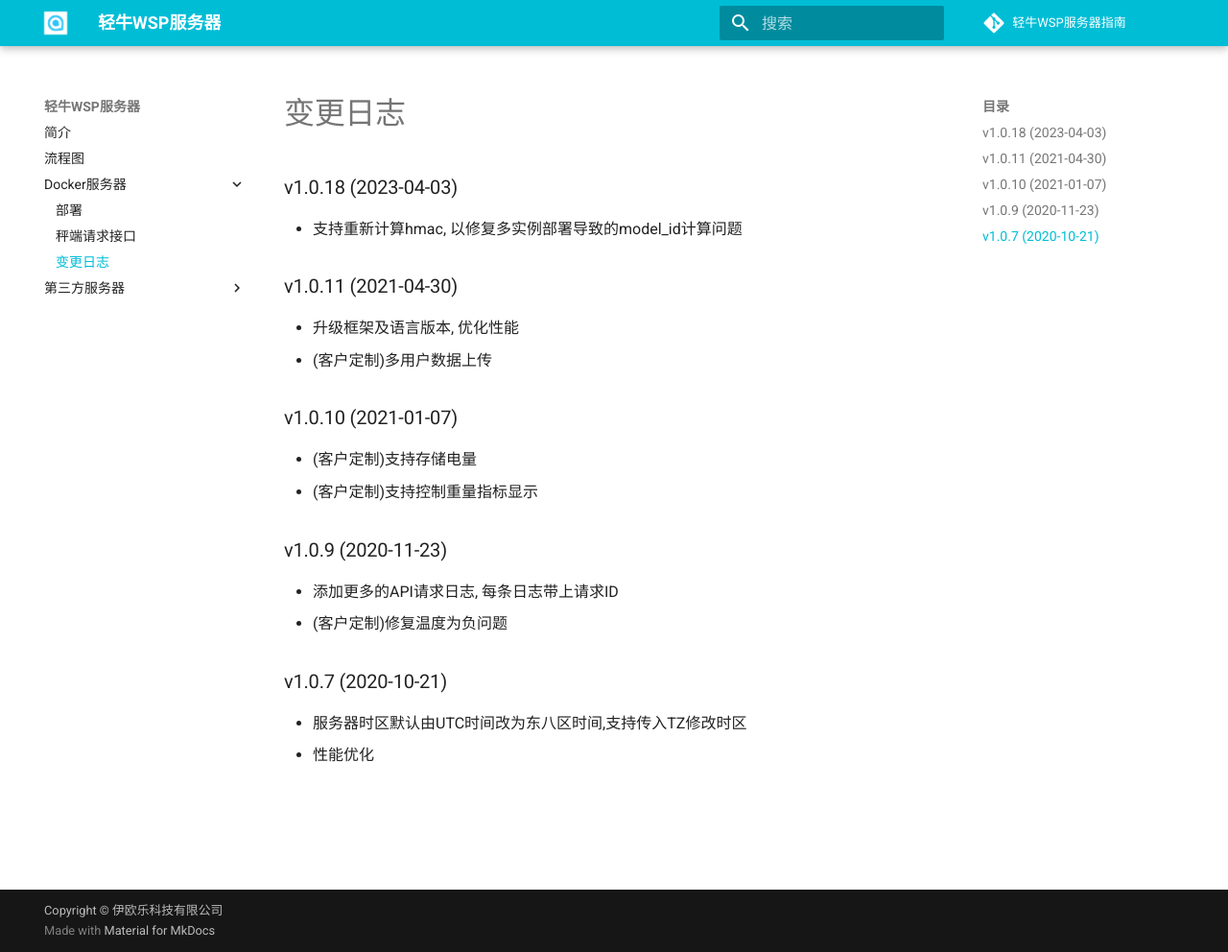
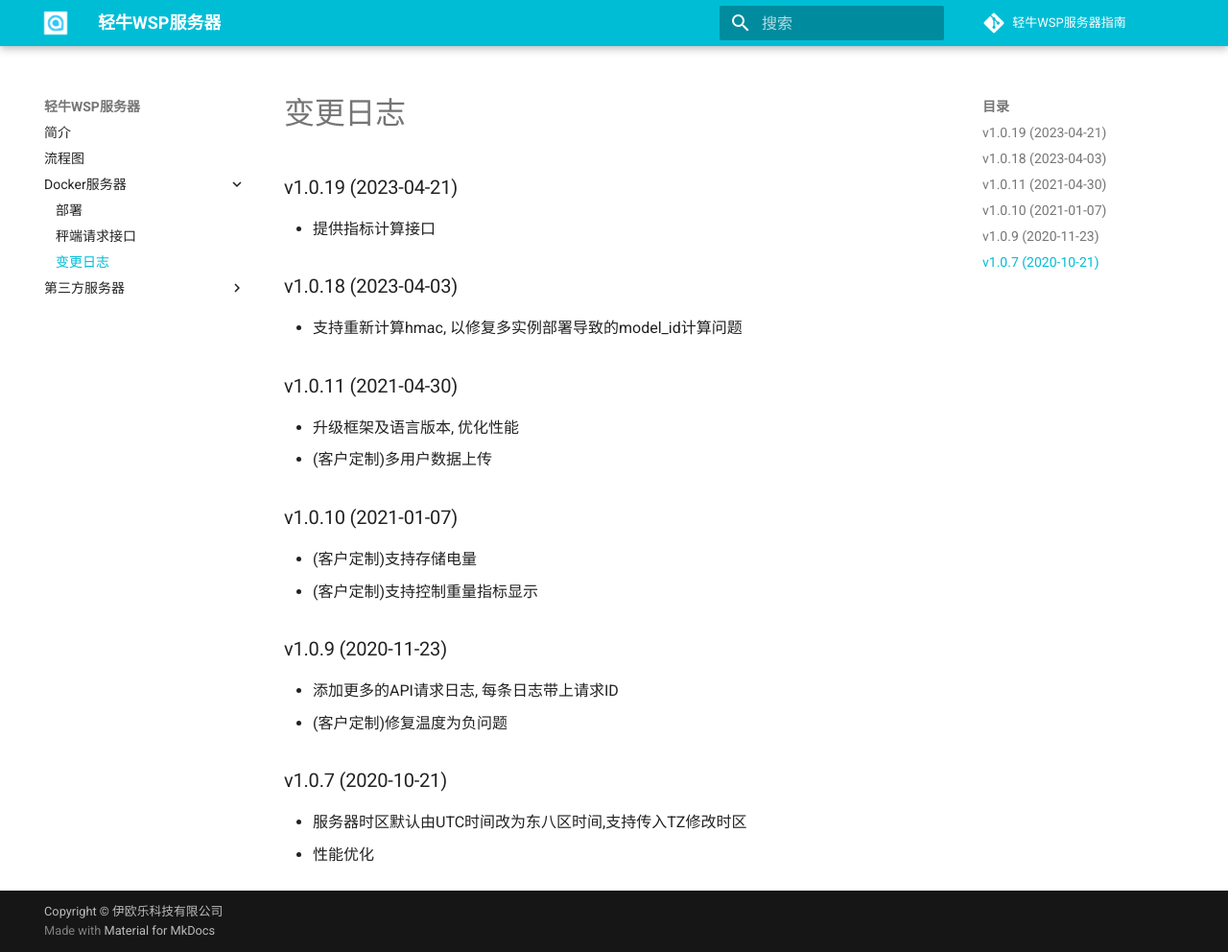
Before and after one commit to YolandaQingniu/qn_wsp_server_doc, an MkDocs documentation site: the page built from docs/docker/changelog.md, in a window 1280 px wide and 992 px high. Shown: the whole window at 96% size. Built offline with MkDocs 1.6.1 and Material for MkDocs 9.7.7, drawn with Linux system fonts in a browser that asks for light colours; comment, search, counter and statistics services are not loaded.

Commit message:
Update changelog.md

```diff
--- a/docs/docker/changelog.md
+++ b/docs/docker/changelog.md
@@ -1,5 +1,7 @@
 # 变更日志
 
+### v1.0.19 (2023-04-21)
++ 提供指标计算接口
 ### v1.0.18 (2023-04-03)
 + 支持重新计算hmac, 以修复多实例部署导致的model_id计算问题
 ### v1.0.11 (2021-04-30)
```
